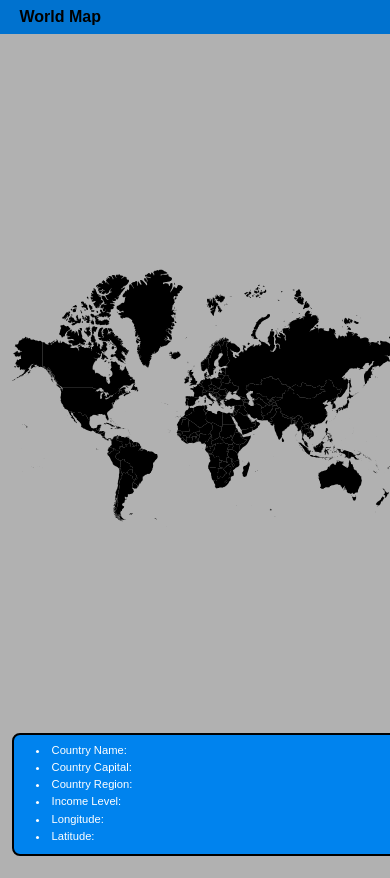
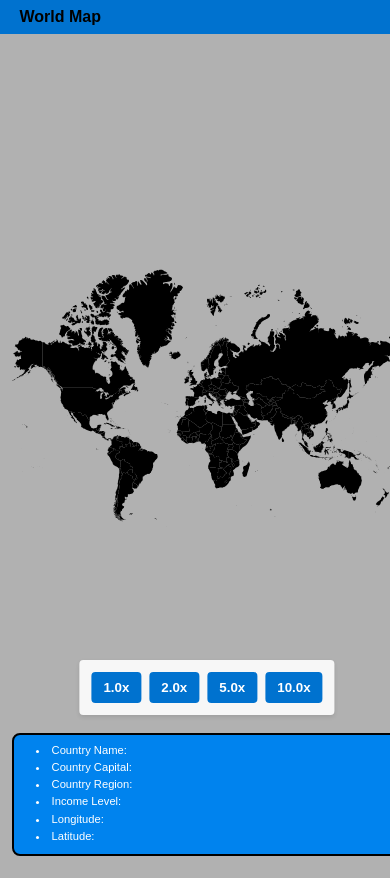
Before and after one commit to jgomez5437/World-Map, an Angular app: page /index in a window 390 px wide. Shown: the top 878 px of the page. Built offline with nearby package versions, Linux system fonts and the light colour scheme.

Commit message:
Add: zoom feature

```diff
--- a/src/app/index/index.component.css
+++ b/src/app/index/index.component.css
@@ -36,14 +36,88 @@
     height: auto;
     aspect-ratio: 2 / 1;
     display: flex;
+    flex-direction: column;
     align-items: center;
     justify-content: center;
+    position: relative;
+}
+
+.svg_container{
+    width: 100%;
+    height: 100%;
+    display: flex;
+    align-items: center;
+    justify-content: center;
+    overflow: auto;
+    transform-origin: center;
+    transition: transform 0.2s ease;
 }
 
 #map_image{
     width: 100%;
     height: 100%;
     object-fit: contain;
+}
+
+/* Desktop Zoom Slider */
+.zoom_controls_desktop{
+    position: absolute;
+    top: 10px;
+    right: 10px;
+    background-color: rgba(255, 255, 255, 0.9);
+    padding: 0.5rem 1rem;
+    border-radius: 4px;
+    display: flex;
+    align-items: center;
+    gap: 0.5rem;
+    box-shadow: 0 2px 4px rgba(0, 0, 0, 0.1);
+    z-index: 10;
+}
+
+.zoom_slider{
+    width: 120px;
+    height: 6px;
+    cursor: pointer;
+}
+
+.zoom_display{
+    min-width: 50px;
+    font-weight: bold;
+    color: rgb(0, 114, 207);
+}
+
+/* Mobile Zoom Buttons */
+.zoom_controls_mobile{
+    position: absolute;
+    bottom: 10px;
+    left: 50%;
+    transform: translateX(-50%);
+    display: flex;
+    gap: 0.5rem;
+    background-color: rgba(255, 255, 255, 0.9);
+    padding: 0.75rem;
+    border-radius: 4px;
+    box-shadow: 0 2px 4px rgba(0, 0, 0, 0.1);
+    z-index: 10;
+}
+
+.zoom_button{
+    padding: 0.5rem 0.75rem;
+    background-color: rgb(0, 114, 207);
+    color: white;
+    border: none;
+    border-radius: 4px;
+    font-weight: bold;
+    cursor: pointer;
+    transition: background-color 0.2s ease;
+}
+
+.zoom_button:hover{
+    background-color: rgb(0, 90, 180);
+}
+
+.zoom_button:active{
+    background-color: rgb(0, 70, 150);
 }
 
 .country_info_column{
--- a/src/app/index/index.component.html
+++ b/src/app/index/index.component.html
@@ -5,6 +5,23 @@
 </div>
 <div class="world_map_div">
     <div class="map_column">
+        <!-- Mobile Zoom Buttons -->
+        <div class="zoom_controls_mobile" *ngIf="isMobile">
+            <button class="zoom_button" (click)="setZoomLevel(1)">1.0x</button>
+            <button class="zoom_button" (click)="setZoomLevel(2)">2.0x</button>
+            <button class="zoom_button" (click)="setZoomLevel(5)">5.0x</button>
+            <button class="zoom_button" (click)="setZoomLevel(10)">10.0x</button>
+        </div>
+
+        <!-- Desktop Zoom Slider -->
+        <div class="zoom_controls_desktop" *ngIf="!isMobile">
+            <label for="zoom_slider">Zoom:</label>
+            <input type="range" id="zoom_slider" min="1" max="10" step="0.1" [(ngModel)]="zoomLevel" class="zoom_slider">
+            <span class="zoom_display">{{ (zoomLevel * 100).toFixed(0) }}%</span>
+        </div>
+
+        <!-- SVG Map Container with Zoom -->
+        <div class="svg_container" [style.transform]="getTransformStyle()">
         <svg id="map_image"
         viewBox="0 0 1010 600"
         preserveAspectRatio="xMidYMid meet"
@@ -1042,6 +1059,7 @@
      title="Zimbabwe"
      id="ZW" />
 </svg>
+        </div>
     </div>
     <div class="country_info_column">
         <div class="info_background">
--- a/src/app/index/index.component.ts
+++ b/src/app/index/index.component.ts
@@ -1,11 +1,13 @@
 import { Component, OnInit, EventEmitter, Output } from '@angular/core';
+import { CommonModule } from '@angular/common';
+import { FormsModule } from '@angular/forms';
 import {} from '@angular/common/http';
 import { WorldbankService } from '../worldbank.service';
 
 @Component({
   selector: 'app-index',
   standalone: true,
-  imports: [],
+  imports: [CommonModule, FormsModule],
   templateUrl: './index.component.html',
   styleUrl: './index.component.css'
 })
@@ -17,17 +19,47 @@ export class IndexComponent implements OnInit{
   incomeLevel = "";
   longitude = "";
   latitude = "";
+  zoomLevel = 1;
+  isMobile = false;
   @Output() clickedCountry = new EventEmitter<string>();
   constructor(private worldBankInfo: WorldbankService,
 ) { }
 countryData!: any;
 //Access the paths in the svg file and waits for a user click.
 ngOnInit(): void{
+  this.checkIfMobile();
+  window.addEventListener('resize', () => this.checkIfMobile());
+
   const accessSVG = document.querySelector('svg');
   const allPaths = accessSVG?.querySelectorAll('path');
   allPaths?.forEach((path: SVGPathElement) =>{
     path.addEventListener('click', this.chosenCountry.bind(this))
   });
+
+  // Add zoom listener for desktop
+  if (!this.isMobile) {
+    const mapContainer = document.querySelector('.map_column');
+    mapContainer?.addEventListener('wheel', this.handleZoom.bind(this), { passive: false });
+  }
+}
+
+checkIfMobile(): void {
+  this.isMobile = window.innerWidth <= 768;
+}
+
+handleZoom(event: WheelEvent): void {
+  event.preventDefault();
+  const zoomStep = 0.1;
+  const delta = event.deltaY > 0 ? -zoomStep : zoomStep;
+  this.zoomLevel = Math.max(1, Math.min(10, this.zoomLevel + delta));
+}
+
+setZoomLevel(level: number): void {
+  this.zoomLevel = level;
+}
+
+getTransformStyle(): string {
+  return `scale(${this.zoomLevel})`;
 }
 
 //receives country code based on the country the user clicked and stores it then sends it to the API call service.
```
